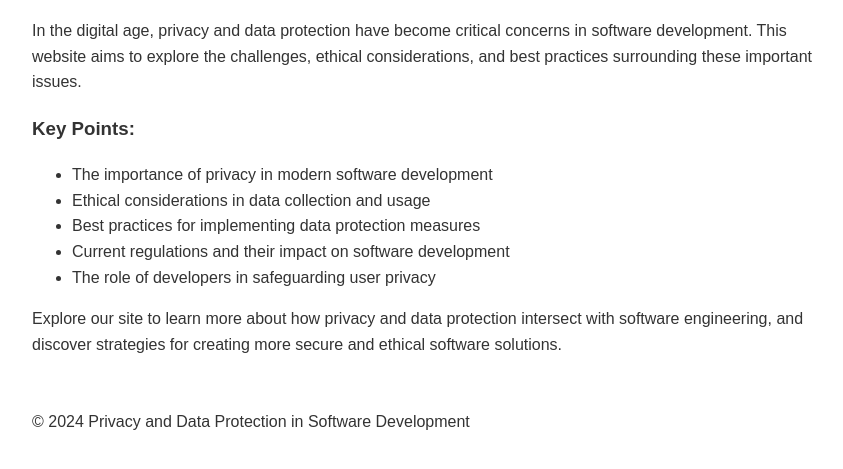
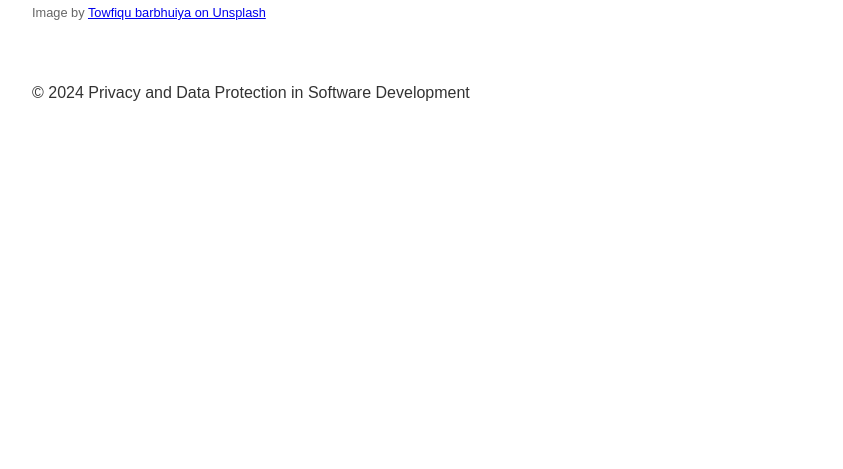
Before and after one commit to mk-ultron/privacy-site, a plain HTML site: page index.html in a window 1280 px wide. Shown: the part 671-1140 px from the top of the page, without its empty margins (208-1051 px from the left). After the commit the page ends 812 px from the top, so only its background shows below. Drawn offline with Linux system fonts and the light colour scheme.

Commit message:
Update index.html

```diff
--- a/index.html
+++ b/index.html
@@ -22,16 +22,8 @@
     <main>
         <h2>Welcome to Our Privacy and Data Protection Hub</h2>
         <img src="https://images.unsplash.com/photo-1633265486064-086b219458ec?q=80&w=1740&auto=format&fit=crop&ixlib=rb-4.0.3&ixid=M3wxMjA3fDB8MHxwaG90by1wYWdlfHx8fGVufDB8fHx8fA%3D%3D" alt="Data Privacy Concept">
-        <p>In the digital age, privacy and data protection have become critical concerns in software development. This website aims to explore the challenges, ethical considerations, and best practices surrounding these important issues.</p>
-        <h3>Key Points:</h3>
-        <ul>
-            <li>The importance of privacy in modern software development</li>
-            <li>Ethical considerations in data collection and usage</li>
-            <li>Best practices for implementing data protection measures</li>
-            <li>Current regulations and their impact on software development</li>
-            <li>The role of developers in safeguarding user privacy</li>
-        </ul>
-        <p>Explore our site to learn more about how privacy and data protection intersect with software engineering, and discover strategies for creating more secure and ethical software solutions.</p>
+        <p class="image-credit">Image by <a href="https://unsplash.com/photos/a-golden-padlock-sitting-on-top-of-a-keyboard-FnA5pAzqhMM">Towfiqu barbhuiya on Unsplash</a></p>
+        <!-- Rest of the content remains the same -->
     </main>
     <footer>
         <p>&copy; 2024 Privacy and Data Protection in Software Development</p>
```
